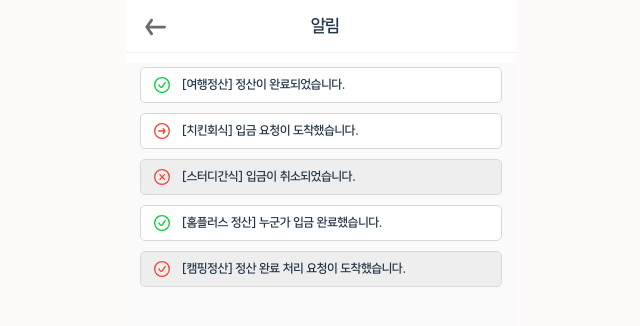
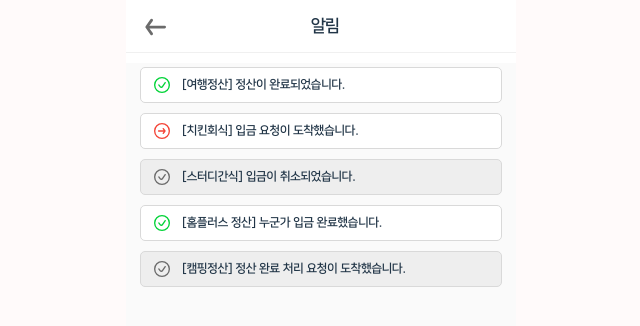
Before and after one commit to 9oormthon-univ/2025_SEASONTHON_TEAM_72_FE, a React (Vite) app: page /alarm in a window 1280 px wide. Shown: the top 326 px of the page, without its empty margins (319-959 px from the left). Built offline with nearby package versions, Linux system fonts and the light colour scheme; no server answers.

Commit message:
chore: read 아이콘 수정 #29

```diff
--- a/src/components/Alarm/AlarmListItem.tsx
+++ b/src/components/Alarm/AlarmListItem.tsx
@@ -12,10 +12,13 @@ const AlarmListItem: React.FC<AlarmListItemProps> = ({
   read,
   type,
 }) => {
+  const iconSrc = read
+    ? "/src/assets/icons/read_icon.svg"
+    : ALARM_TYPE_ICON[type];
   return (
     <Item $read={read}>
       <StatusBadge>
-        <IconImg src={ALARM_TYPE_ICON[type]} alt={type} />
+        <IconImg src={iconSrc} alt={read ? "read" : type} />
       </StatusBadge>
       <AlarmText>{alarmText}</AlarmText>
     </Item>
```
Also changed, not shown: src/assets/icons/read_icon.svg (added).
